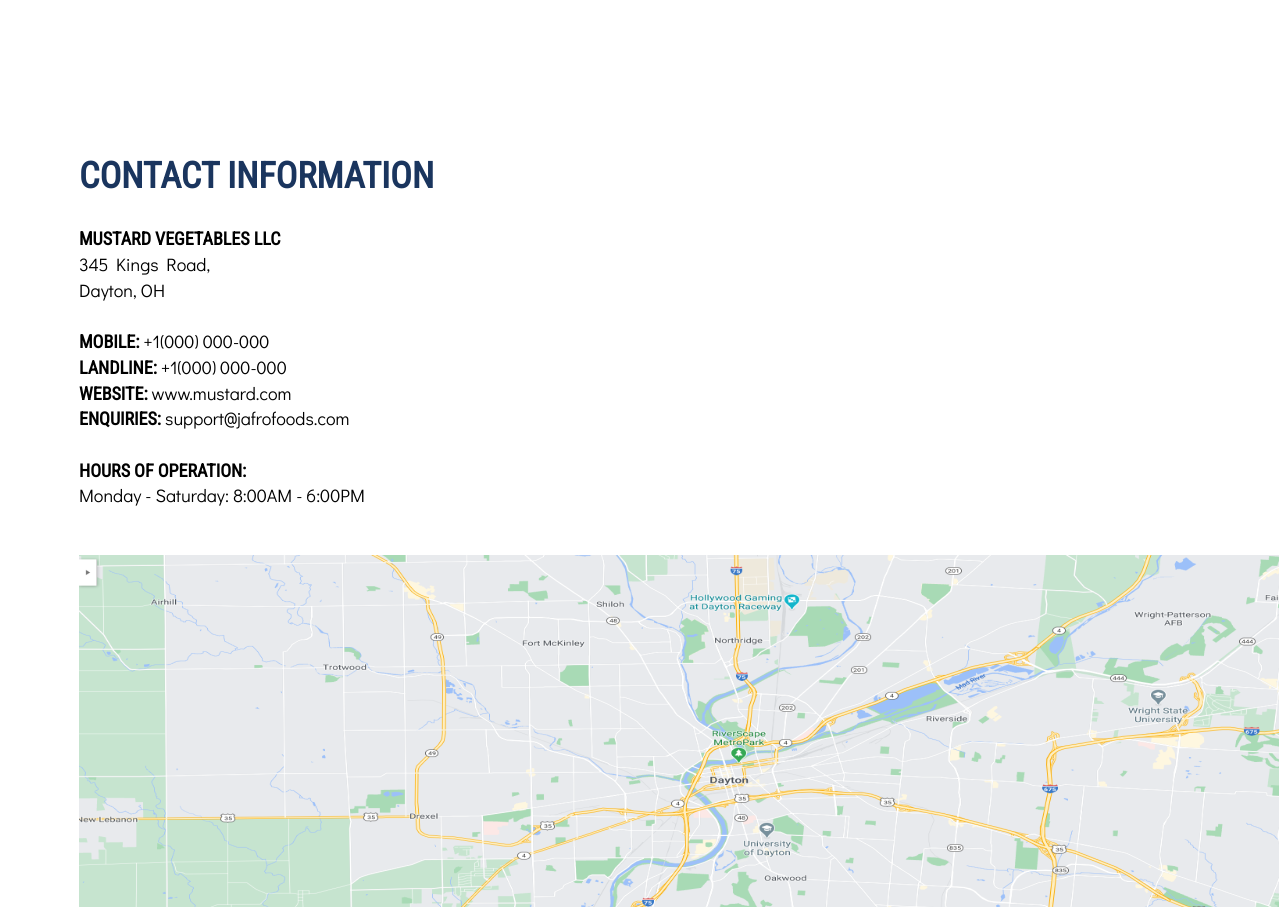
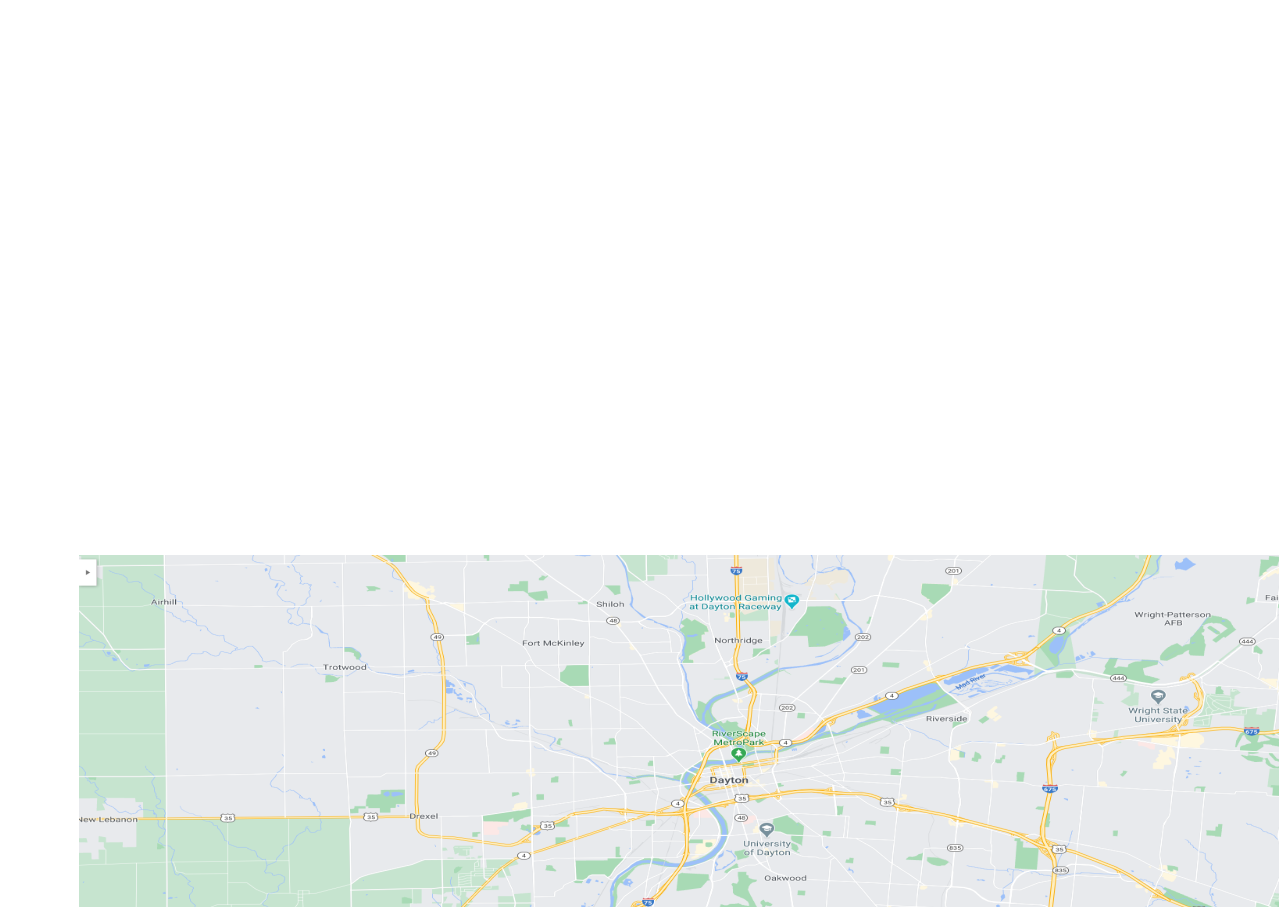
Before and after one commit to AdebisiFunke/Mustard-Bootstrap-Theme, a plain HTML site: page index.html in a window 1280 px wide. Shown: the part 8741-9648 px from the top of the page. Drawn offline with Linux system fonts and the light colour scheme.

Commit message:
Update style.css

```diff
--- a/css/style.css
+++ b/css/style.css
@@ -40,7 +40,7 @@
 .rmborder {border: none;}
 .caption h4, .caption  P{font-weight: bold}
 .thumbnail > img {height: 300px;}
-.slidein_anim {visibility:visible;}
+.slidein_anim {visibility:hidden;}
 .slidein{animation-name:slidein;-webkit-animation-name:slidein;animation-duration:1s;-webkit-animation-duration:1s;visibility:visible}
 @keyframes slidein{0%{opacity:0;transform:translateY(70%)}100%{opacity:1;transform:translateY(0)}}
 @-webkit-keyframes slidein{0%{opacity:0;-webkit-transform:translateY(70%)}100%{opacity:1;-webkit-transform:translateY(0)}}
```
